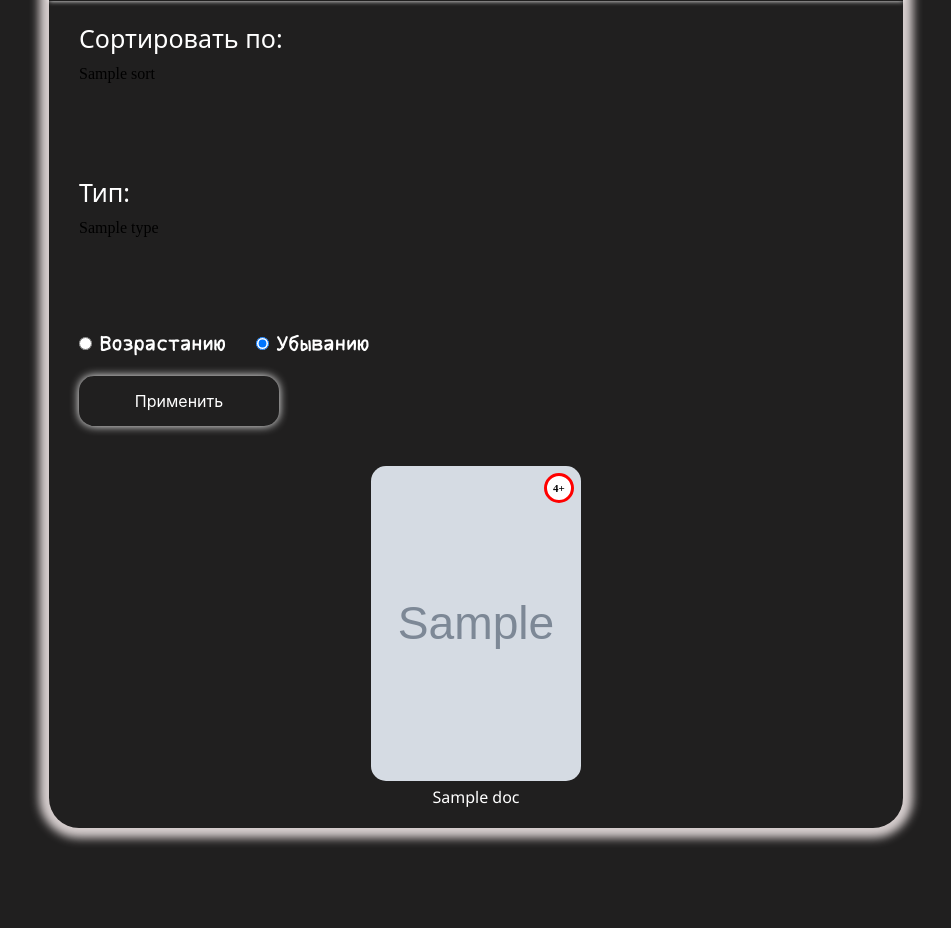
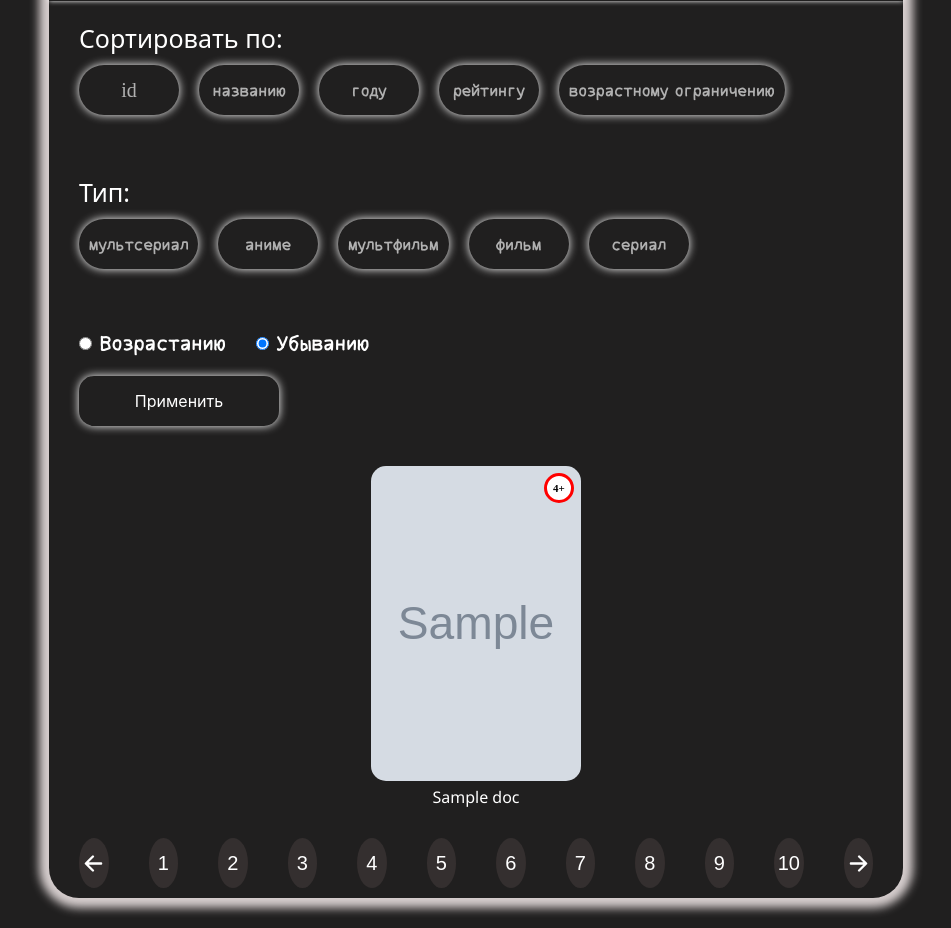
Before and after one commit to kafpliz/KafiPoisk, a Node server app: template views/catalog-page.hbs in a window 1280 px wide. Shown: the part 129-1057 px from the top of the page, without its empty margins (164-1115 px from the left). Before the commit the page ends 974 px from the top, so only its background shows below. Run offline with Node 20, Linux system fonts and the light colour scheme; the template is opened without the code that fills it: most values are stand-ins (such as "Sample title", 1, 10 or a date in 2020); grey boxes marked "Sample" are stand-in pictures; some libraries are stand-ins or nearby versions.

Commit message:
update catalog and rendering film filters

```diff
--- a/public/components/header.js
+++ b/public/components/header.js
@@ -14,7 +14,7 @@
   }
 
 
-  (cookie().authToken).length == 0  ?  notData() : getData()
+  !localStorage.getItem('token')  ?  notData() : getData()
 
 
 
--- a/public/css/catalog-page.css
+++ b/public/css/catalog-page.css
@@ -220,3 +220,34 @@
     justify-content: center;
     padding: 20px 30px;
 }
+
+.footer{
+    width: 100%;
+    height: 70px;
+    display: flex;
+    gap: 40px;
+    justify-content: center;
+    align-items: center;
+    padding: 20px 30px;
+}
+.footer__item{
+    width: 50px;
+    height: 50px;
+    border-radius: 50%;
+    background: #342f2f;
+    color: white;
+    font-size: 20px;
+    display: flex;
+    justify-content: center;
+    align-items: center;
+    font-family: fantasy;
+    cursor: pointer;
+}
+.footer__item-img{
+    font-size: 25px;
+    transition: all .3s cubic-bezier(0.165, 0.84, 0.44, 1);
+    cursor: pointer;
+}
+.footer__item-img:hover{
+    transform: scale(0.9);
+}
--- a/public/js/catalog.js
+++ b/public/js/catalog.js
@@ -29,6 +29,7 @@
     })
 
 } */
+
 for (let i = 0; i < filter.length; i++) {
     filter[i].addEventListener('click', () => {
         filter[i].classList.toggle('genre__active')
@@ -83,24 +84,24 @@
 
 
 sendButton.addEventListener('click', async () => {
-    let sort = []
-    let typeList = []
+    let sort = ''
+    let typeList = ''
     for (let i = 0; i < filters.length; i++) {
         switch (filters[i]) {
             case 'рейтингу':
-                sort.push('rating.kp')
+                sort +='&filters=rating.kp'
                 break;
             case 'возрастному ограничению':
-                sort.push('ageRating')
+                sort +='&filters=ageRating'
                 break;
             case 'году':
-                sort.push('year')
+                sort +='&filters=year'
                 break;
             case 'названию':
-                sort.push('name')
+                sort +='&filters=name'
                 break;
             case 'id':
-                sort.push('id')
+                sort +='&filters=id'
                 break;
         }
 
@@ -108,60 +109,25 @@
     for (let i = 0; i < types.length; i++) {
         switch (types[i]) {
             case 'мультсериал':
-                typeList.push('animated-series')
+                typeList += '&type=animated-series'
                 break;
             case 'аниме':
-                typeList.push('anime')
+                typeList += '&type=anime'
                 break;
             case 'мультфильм':
-                typeList.push('cartoon')
+                typeList += '&type=cartoon'
                 break;
             case 'фильм':
-                typeList.push('movie')
+                typeList += '&type=movie'
                 break;
             case 'сериал':
-                typeList.push('tv-series')
+                typeList += '&type=tv-series'
                 break;
         }
 
     }
 
-    let fromCLient = {
-        sortType: radio[0].checked ? 1 : -1,
-        genres: genres,
-        filters: sort,
-        type: typeList,
-    }
 
+    location =`?sortType=${radio[0].checked ? 1 : -1}${typeList}${sort}`
 
-
-    const responce = await fetch('/catalog/api', {
-        method: 'POST',
-        headers: {
-            "Content-Type": "application/json",
-        },
-        body: JSON.stringify(fromCLient)
-    })
-
-
-    const filter = await responce.json()
-
-    if (!filter) {
-        catalog.innerHTML = 'Ничего не найдено'
-    }
-    let catalog = document.querySelector('.card-catalog')
-    catalog.innerHTML = ' '
-
-    console.log(filter);
-    let data = filter.docs
-    for (let i = 0; i < data.length; i++) {
-
-
-        catalog.innerHTML += `<a class="card" href="/film?id=${data[i].id}">
-        <div class="ageRating">${data[i].ageRating?data[i].ageRating: '0' }+</div>
-            <img src="${data[i].poster.url}" class="card__poster" alt="" srcset="">
-            <span class="card__name">${data[i].name}</span>
-        </a>`
-
-    }
 })
--- a/routes/catalog.route.js
+++ b/routes/catalog.route.js
@@ -7,8 +7,9 @@
 const router = express.Router()
 
 router.get('/', async (req, res) => {
- const api = `https://api.kinopoisk.dev/v1.4/movie?page=1&limit=60&&token=${API_TOKEN}&selectFields=poster&selectFields=ageRating&selectFields=id&selectFields=name&selectFields=names`
-    let requestAPI = await fetch(api).then(api => api.json()).then(data => dat = data)
+    let sorting = req.query;
+    let page = 1;
+
     hbs.registerHelper('translater', (str) => {
         let translate = ''
         switch (str) {
@@ -61,37 +62,46 @@
         }
         return new hbs.SafeString(str)
     })
+    const api = `https://api.kinopoisk.dev/v1.4/movie?page=1&limit=25&&token=${API_TOKEN}&selectFields=poster&selectFields=ageRating&selectFields=id&selectFields=name&selectFields=names`
 
-    res.render("catalog-page.hbs", requestAPI)
+
+    if (Object.keys(sorting).length == 0) {
+        console.log(200);
+
+        let requestAPI = await fetch(api).then(api => api.json()).then(data => dat = data)
+        res.render("catalog-page.hbs", requestAPI)
+    } else {
+
+        let sortType = ''; let sort = '';let type = '';
+
+        if(typeof sorting.type == 'string' && typeof sorting.filters == 'string'){
+            sortType = `&sortType=${sorting.sortType}`
+            sort =`&sortField=${sorting.filters}`
+            type = `&type=${sorting.type}`
+        } else{
+
+            for (let i = 0; i < sorting.filters.length; i++) {
+                sortType += `&sortType=${sorting.sortType}`
+                sort += `&sortField=${sorting.filters[i]}`
+            }
+            for (let i = 0; i < sorting.type.length; i++) {
+                type += `&type=${sorting.type[i]}`
+            }
+        }
+
+
+        const api = `https://api.kinopoisk.dev/v1.4/movie?page=${page}&limit=25&&token=${API_TOKEN}&selectFields=poster&selectFields=ageRating&selectFields=id&selectFields=name&selectFields=genres&selectFields=countries&selectFields=year&selectFields=movieLength&selectFields=type&selectFields=rating&selectFields=shortDescription&selectFields=description${sortType}${sort}${type}`
+
+        let sortingAPI = await fetch(api).then(api => api.json()).then(data => dat = data)
+
+        res.render("catalog-page.hbs", sortingAPI)
+    }
+
+
 
 
 
 })
 
-router.post('/api', async (req, res) => {
-    const request = req.body;
 
-
-    let sortType = ''
-    let sort = ''
-    let type = ''
-
-
-    if (request.filters) {
-        for (let i = 0; i < request.filters.length; i++) {
-            sortType += `&sortType=${request.sortType}`
-            sort += `&sortField=${request.filters[i]}`
-        }
-    }
-    if (request.type) {
-        for (let i = 0; i < request.type.length; i++) {
-            type += `&type=${request.type[i]}`
-        }
-    }
-
-    const api = `https://api.kinopoisk.dev/v1.4/movie?page=1&limit=60&&token=${API_TOKEN}&selectFields=poster&selectFields=ageRating&selectFields=id&selectFields=name&selectFields=genres&selectFields=countries&selectFields=year&selectFields=movieLength&selectFields=type&selectFields=rating&selectFields=shortDescription&selectFields=description${sortType}${sort}${type}`
-    let requestAPI = await fetch(api).then(api => api.json()).then(data => dat = data)
-
-    res.status(200).send(requestAPI).json()
-})
 module.exports = router
--- a/views/catalog-page.hbs
+++ b/views/catalog-page.hbs
@@ -19,15 +19,15 @@
                 </div>
 
             </div> --}}
-                       {{!--      <div class="rangeYear">
+            {{!-- <div class="rangeYear">
                 <span class="rangeYear__span">Диапазон выпуска</span>
 
                 <div class="rangeYear__container">
                     <div class="rangeYear__item">
                         <span class="rangeYear__container-span ">С <span
                                 class="rangeYear__container-span-from">2020</span> года</span>
-                            <input class="rangeYear__container-input rangeYear__container-input-from" type="range"
-                                name="" max="23" value="20">
+                        <input class="rangeYear__container-input rangeYear__container-input-from" type="range" name=""
+                            max="23" value="20">
                     </div>
                     <div class="rangeYear__item">
                         <span class="rangeYear__container-span ">По <span
@@ -80,9 +80,29 @@
 
             {{/each}}
         </div>
+        <footer class="footer">
+            <div class="footer__item footer__item-prev">
+               <ion-icon class="footer__item-img" name="arrow-back"></ion-icon>
+            </div>
+            <div class="footer__item">1</div>
+            <div class="footer__item">2</div>
+            <div class="footer__item">3</div>
+            <div class="footer__item">4</div>
+            <div class="footer__item">5</div>
+            <div class="footer__item">6</div>
+            <div class="footer__item">7</div>
+            <div class="footer__item">8</div>
+            <div class="footer__item">9</div>
+            <div class="footer__item">10</div>
+            <div class="footer__item footer__item-next">
+              <ion-icon class="footer__item-img" name="arrow-forward"></ion-icon>
+            </div>
+        </footer>
     </div>
     <script src="js/mini-card.js"></script>
     <script src="js/catalog.js"></script>
+    <script type="module" src="https://unpkg.com/ionicons@7.1.0/dist/ionicons/ionicons.esm.js"></script>
+<script nomodule src="https://unpkg.com/ionicons@7.1.0/dist/ionicons/ionicons.js"></script>
 </body>
 
 </html>
```
Lines whose indentation alone changed are shown as unchanged.
